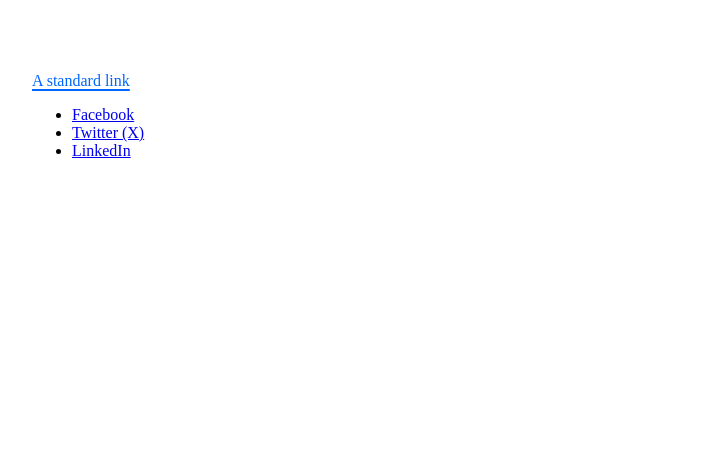
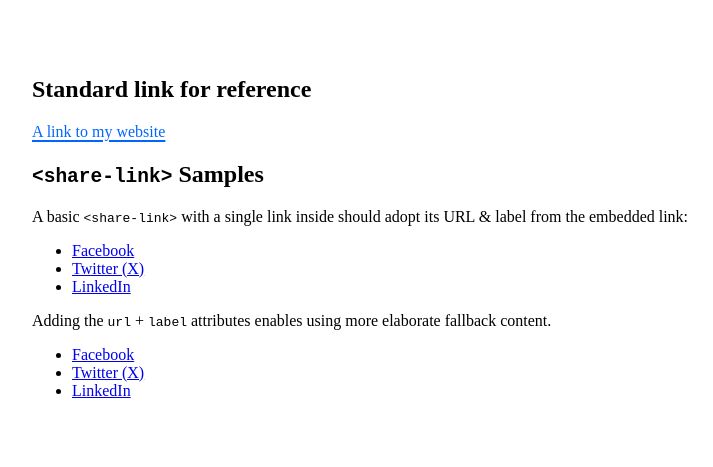
Before and after one commit to vokseverk/share-link-element, a plain HTML site: page src/index.html in a window 1280 px wide. Shown: the whole page, without its empty margins (134-847 px from the left). Drawn offline with Linux system fonts and the light colour scheme.

Commit message:
Add a couple of demos

```diff
--- a/src/index.html
+++ b/src/index.html
@@ -18,18 +18,51 @@
 			margin-inline: auto;
 			padding-block: 3rem;
 		}
+
+		button {
+			padding: 0.8em 1.3em;
+			border: 2px solid;
+			border-radius: 0.8em;
+			background: transparent;
+			cursor: pointer;
+			font: inherit;
+		}
 	</style>
 </head>
 <body>
 
 <main>
+	<h2>Standard link for reference</h2>
 	<p>
-		<a href="https://greystate.dk">A standard link</a>
+		<a href="https://greystate.dk">A link to my website</a>
+	</p>
+
+	<h2><code>&lt;share-link&gt;</code> Samples</h2>
+	<p>
+		A basic <code>&lt;share-link&gt;</code> with a single link inside should adopt its
+		URL &amp; label from the embedded link:
+	</p>
+	<p>
+		<share-link>
+			<a href="https://greystate.dk?sæt=høst&amp;vest=nord">A link to my website</a>
+		</share-link>
 	</p>
 
 	<p>
-		<share-link label="Share this"><a href="https://greystate.dk?sæt=høst&amp;vest=nord">A link to my website</a></share-link>
+		Adding the <code>url</code> + <code>label</code> attributes enables using more
+		elaborate fallback content.
 	</p>
+
+	<div>
+		<share-link url="https://greystate.dk?sæt=høst&amp;vest=nord" label="Share this">
+			<p>
+				Here's a link to my website for copying:
+				<code>https://greystate.dk?sæt=høst&amp;vest=nord</code>
+			</p>
+		</share-link>
+	</div>
+
+
 </main>
 
 </body>
```
